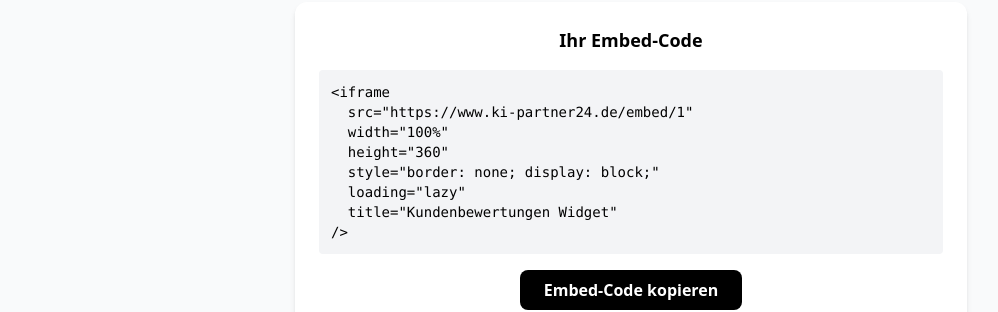
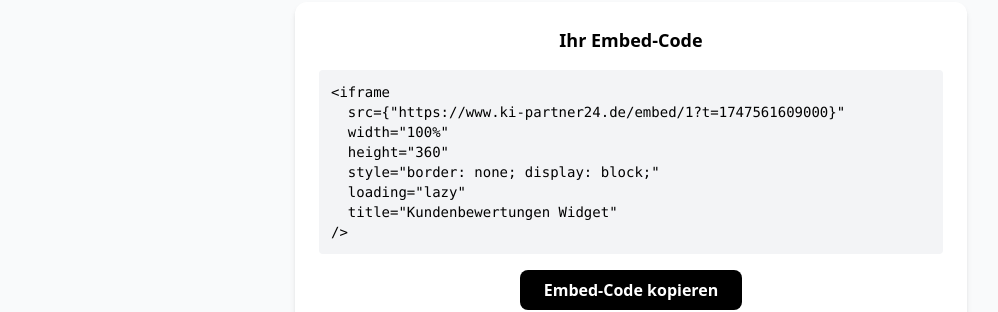
Before and after one commit to Hamsa777/KI-Partner, a React (Vite) app: page /editor/1 in a window 1280 px wide. Shown: the part 943-1255 px from the top of the page, without its empty margins (9-1007 px from the left). Built offline with nearby package versions, Linux system fonts and the light colour scheme; no server answers; a web font is replaced by a local one.

Commit message:
Aktueller Stand – Widget final

```diff
--- a/public/test.html
+++ b/public/test.html
@@ -5,7 +5,6 @@
     <title>Test-Widget</title>
   </head>
   <body>
-    <h1>Live Kundenbewertungen</h1>
   <iframe
   src="https://www.ki-partner24.de/embed/c9f21e5d"
   width="100%"
--- a/src/components/FeedbackWidget.jsx
+++ b/src/components/FeedbackWidget.jsx
@@ -42,7 +42,12 @@ export default function FeedbackWidget({ firmaId, config: configFromProps }) {
           if (!Array.isArray(json)) throw new Error("Antwort ist kein Array");
 
           const parsed = json.map((entry) => ({
-            date: new Date(entry.date).toLocaleDateString("de-DE"),
+            date: new Date(entry.date).toLocaleDateString("de-DE", {
+  day: "2-digit",
+  month: "2-digit",
+  year: "numeric",
+}),
+
             name: entry.name,
             rating: parseInt(entry.rating),
             comment: entry.comment,
--- a/src/pages/WidgetEditor.jsx
+++ b/src/pages/WidgetEditor.jsx
@@ -99,7 +99,7 @@ useEffect(() => {
   };
 
   const iframeCode = `<iframe
-  src="https://www.ki-partner24.de/embed/${firmaId}"
+  src={"https://www.ki-partner24.de/embed/${firmaId}?t=${Date.now()}}"
   width="100%"
   height="360"
   style="border: none; display: block;"
```
